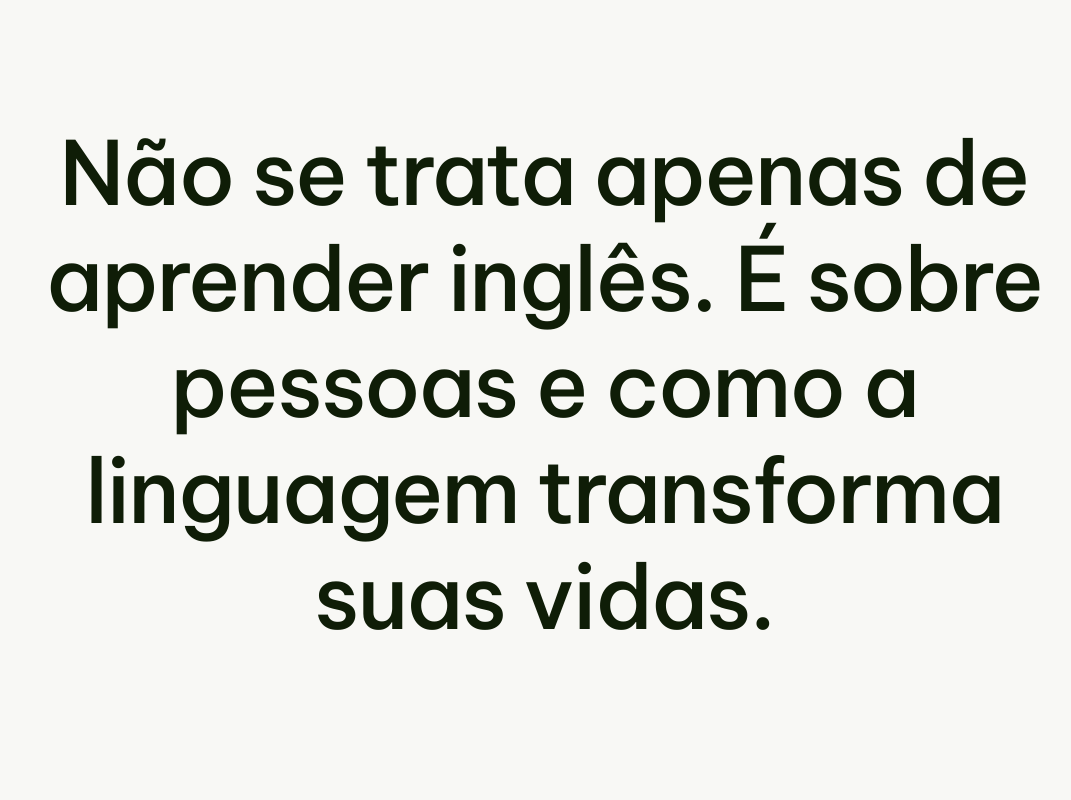
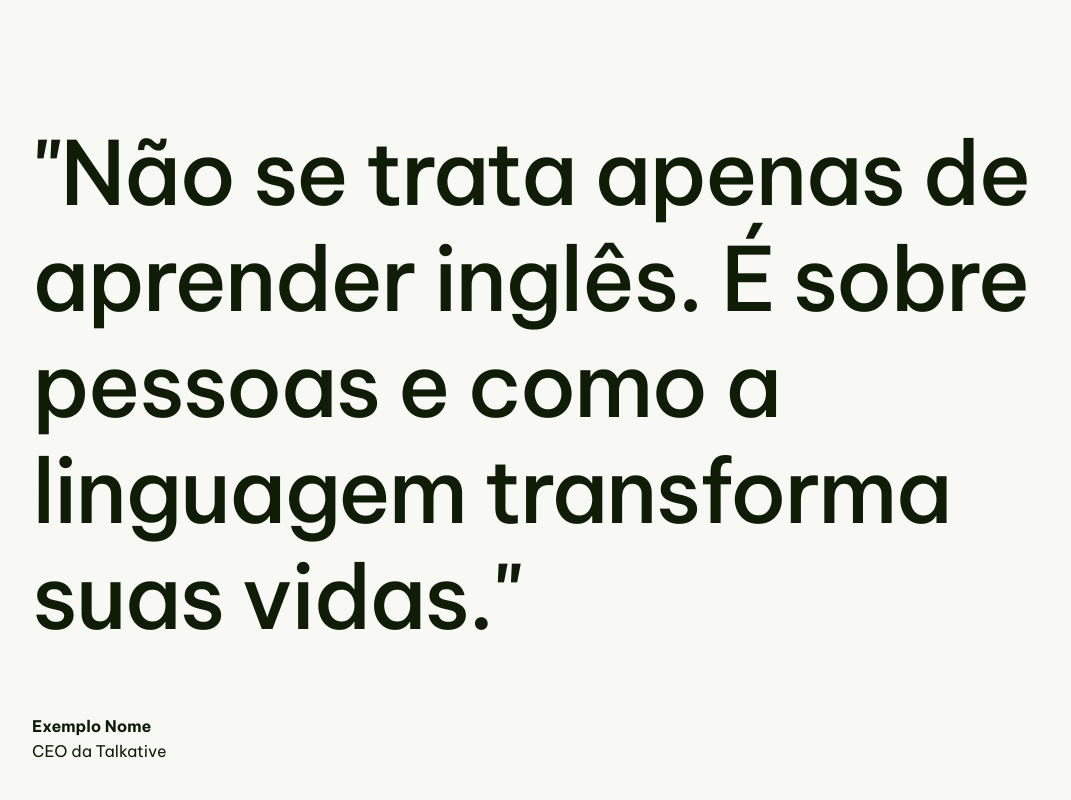
Before and after one commit to SnayderRodrigues/react-study, a React (Vite) app: page / in a window 1280 px wide. Shown: the part 1640-2440 px from the top of the page, without its empty margins (96-1167 px from the left). Built offline with nearby package versions, Linux system fonts and the light colour scheme.

Commit message:
update: remove logo carousel from about section

```diff
--- a/src/pages/home/About.jsx
+++ b/src/pages/home/About.jsx
@@ -16,42 +16,12 @@ const About = () => {
       <div className="wrapper about__wrapper">
         <div className="about__headline">
           <h2>
-            Não se trata apenas de aprender inglês. É sobre pessoas e como a
-            linguagem transforma suas vidas.
+            "Não se trata apenas de aprender inglês. É sobre pessoas e como a
+            linguagem transforma suas vidas."
           </h2>
+          <p>Exemplo Nome</p>
+          <p>CEO da Talkative</p>
         </div>
-
-        {/* <div className="about__cards-carousel">
-          <div className="about__cards-wrapper">
-            <div className="about__card">
-              <img src={Hootsuite} alt="" />
-            </div>
-            <div className="about__card">
-              <img src={Uber} alt="" />
-            </div>
-            <div className="about__card">
-              <img src={UniEssex} alt="" />
-            </div>
-            <div className="about__card">
-              <img src={Walkme} alt="" />
-            </div>
-          </div>
-          <div className="about__cards-wrapper">
-            <div className="about__card">
-              <img src={Hootsuite} alt="" />
-            </div>
-            <div className="about__card">
-              <img src={Uber} alt="" />
-            </div>
-            <div className="about__card">
-              <img src={UniEssex} alt="" />
-            </div>
-            <div className="about__card">
-              <img src={Walkme} alt="" />
-            </div>
-          </div>
-        </div> */}
-
         <h2>NOSSA ESCOLA</h2>
         <div className="about__content-wrapper">
           <div className="about__content-description">
--- a/src/styles/pages/home/_about.scss
+++ b/src/styles/pages/home/_about.scss
@@ -24,18 +24,21 @@
   }
   &__headline {
     display: inline-block;
-    text-align: center;
     margin-bottom: 8rem;
 
     h2 {
       font-size: clamp(
         u.rem(44),
         1.8269230769230769rem + 4.615384615384616vw,
-        u.rem(126)
+        u.rem(96)
       );
       font-weight: 500;
       margin-bottom: 0;
       clip-path: polygon(0 0, 100% 0, 100% 100%, 0 100%);
+    }
+
+    p:nth-of-type(1) {
+      font-weight: 700;
     }
   }
   &__cards-carousel {
@@ -44,25 +47,6 @@
     margin-bottom: 12rem;
     height: 30vh;
     overflow: hidden;
-  }
-  &__cards-wrapper {
-    min-height: 30vh;
-    display: flex;
-    align-items: center;
-    justify-content: space-around;
-    // clip-path: polygon(0 0, 100% 0, 100% 100%, 0 100%);
-    animation: loop-up 3s infinite ease-in-out;
-  }
-  @keyframes loop-up {
-    0% {
-      transform: translateY(0);
-    }
-    75% {
-      transform: translateY(0);
-    }
-    100% {
-      transform: translateY(-100%);
-    }
   }
   &__card {
     width: 15%;
```
